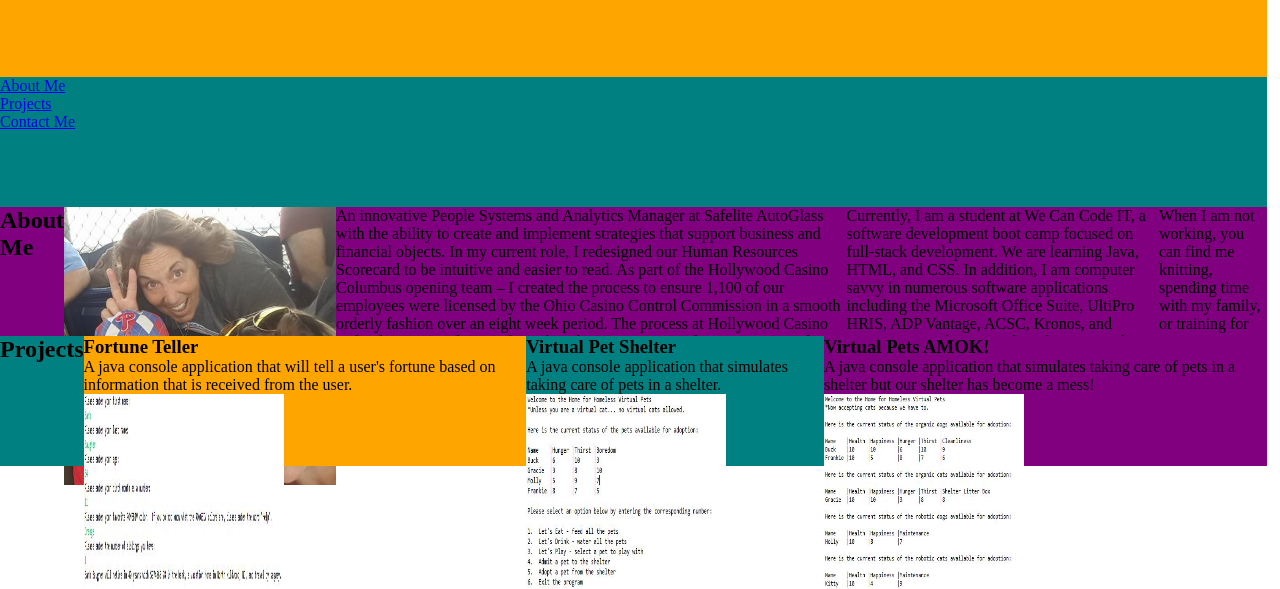
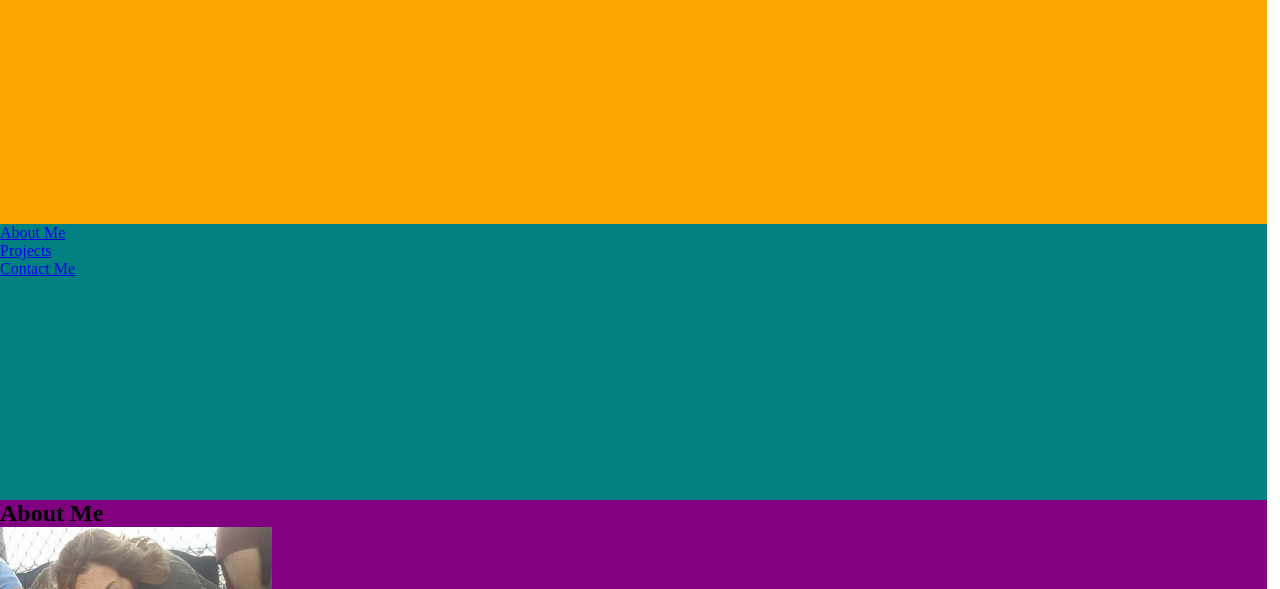
Before and after one commit to barbbaugher/barbbaugher.github.io, a plain HTML site: page index.html in a window 1280 px wide. Shown: the part 52-641 px from the top of the page. Drawn offline with Linux system fonts and the light colour scheme.

Commit message:
Saving updates

```diff
--- a/style.css
+++ b/style.css
@@ -33,10 +33,6 @@ nav {
 	grid-row: 4;
 }
 
-section {
-	display: flex;
-}
-
 #project1 {
 	background-color: orange;
 	grid-column: 1;
```
